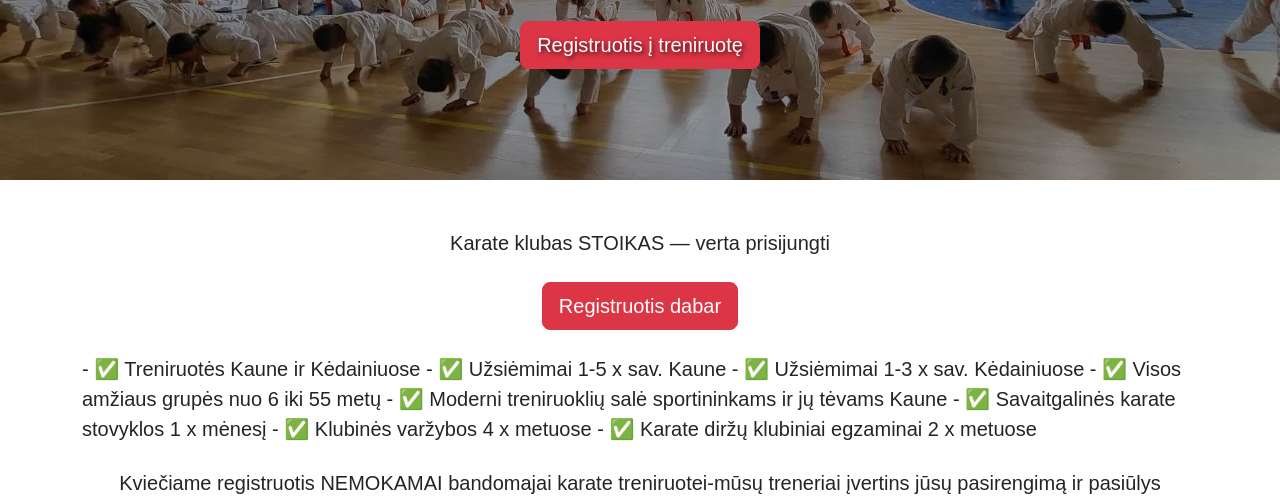
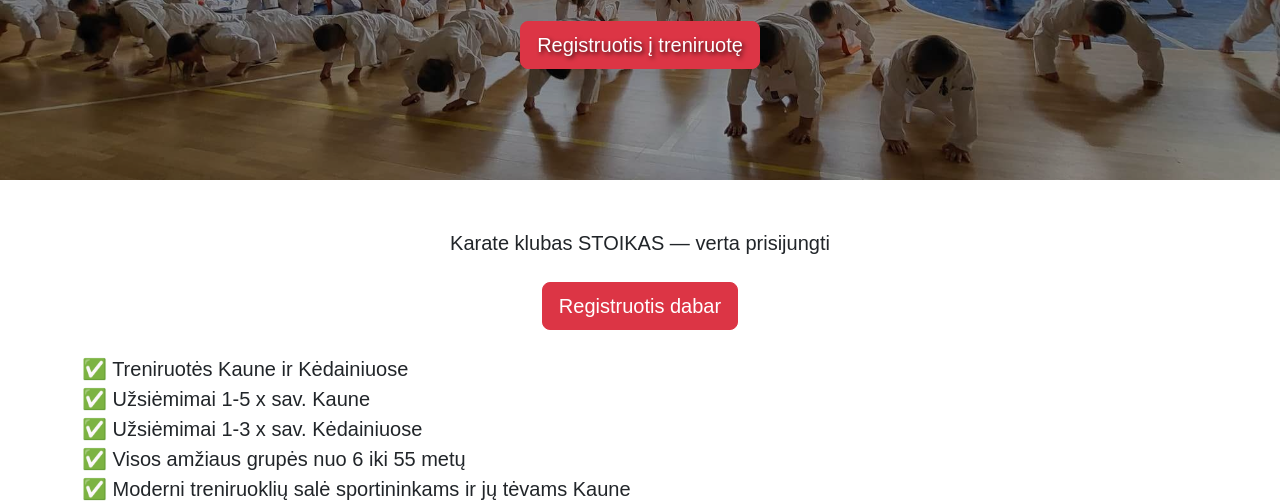
Before and after one commit to smurfazzz/Stoikas, a plain HTML site: page norintiems-pabandyti.html in a window 1280 px wide. Shown: the part 300-801 px from the top of the page. Drawn offline with nearby package versions, Linux system fonts and the light colour scheme.

Commit message:
Update norintiems-pabandyti.html

```diff
--- a/norintiems-pabandyti.html
+++ b/norintiems-pabandyti.html
@@ -107,22 +107,34 @@
         let firstLine = lines[startIndex].slice((key + ':').length).trim();
         const result = [];
 
-  // Jei yra reikšmė iškart po dvitaškio
         if (firstLine) {
           result.push(firstLine);
         }
 
-  // Skaityti kitas įtrauktas eilutes
         for (let i = startIndex + 1; i < lines.length; i++) {
           const line = lines[i];
-    if (/^\S/.test(line)) break; // naujas raktas – baigti
-
+          if (/^\S/.test(line)) break;
           result.push(line.trim());
         }
 
         return result.join(' ');
       }
 
+      function extractListField(md, key) {
+        const lines = md.split('\n');
+        const startIndex = lines.findIndex(line => line.startsWith(`${key}:`));
+        if (startIndex === -1) return [];
+
+        const result = [];
+        for (let i = startIndex + 1; i < lines.length; i++) {
+          const line = lines[i];
+          if (/^\S/.test(line)) break;
+          const cleaned = line.trim().replace(/^[-*+]\s*/, '');
+          if (cleaned) result.push(cleaned);
+        }
+
+        return result;
+      }
 
       document.getElementById("hero_title").innerText = extractField(md, "puslapio_pavadinimas");
       document.getElementById("hero_subtitle").innerText = extractField(md, "hero_intro");
@@ -134,15 +146,13 @@
 
       document.getElementById("intro_text").innerText = extractField(md, "intro_tekstas");
 
-            const benefitsRaw = extractField(md, "privalumai");
       const benefitsList = document.getElementById("benefits_list");
+      const benefits = extractListField(md, "privalumai");
       benefitsList.innerHTML = '';
-            benefitsRaw.split('\n').forEach(line => {
-                if (line.trim()) {
+      benefits.forEach(item => {
         const li = document.createElement('li');
-                    li.textContent = line.trim();
+        li.textContent = item;
         benefitsList.appendChild(li);
-                }
       });
 
       document.getElementById("after_benefits").innerText = extractField(md, "kvietimas");
```
Lines whose indentation alone changed are shown as unchanged.
